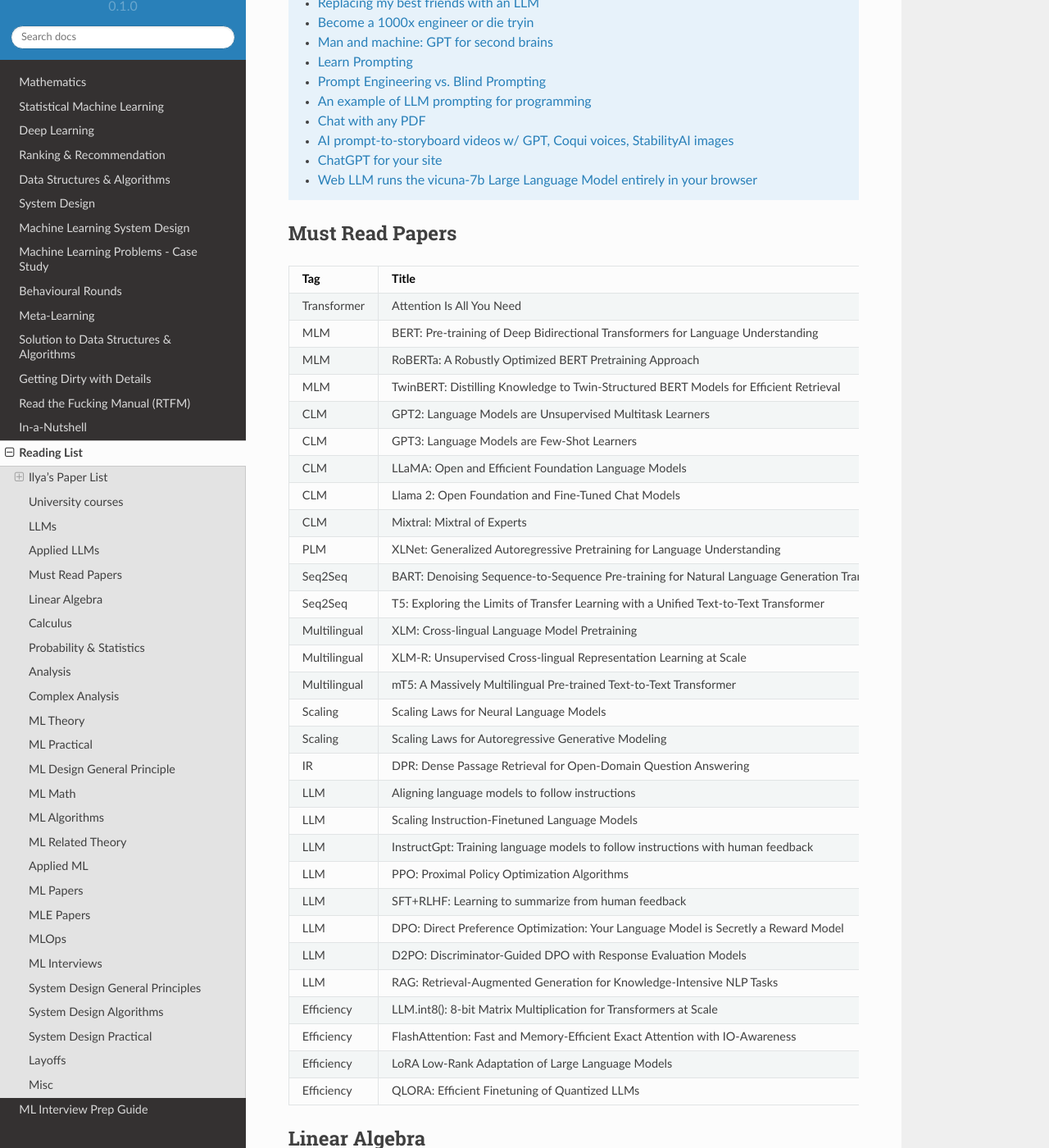
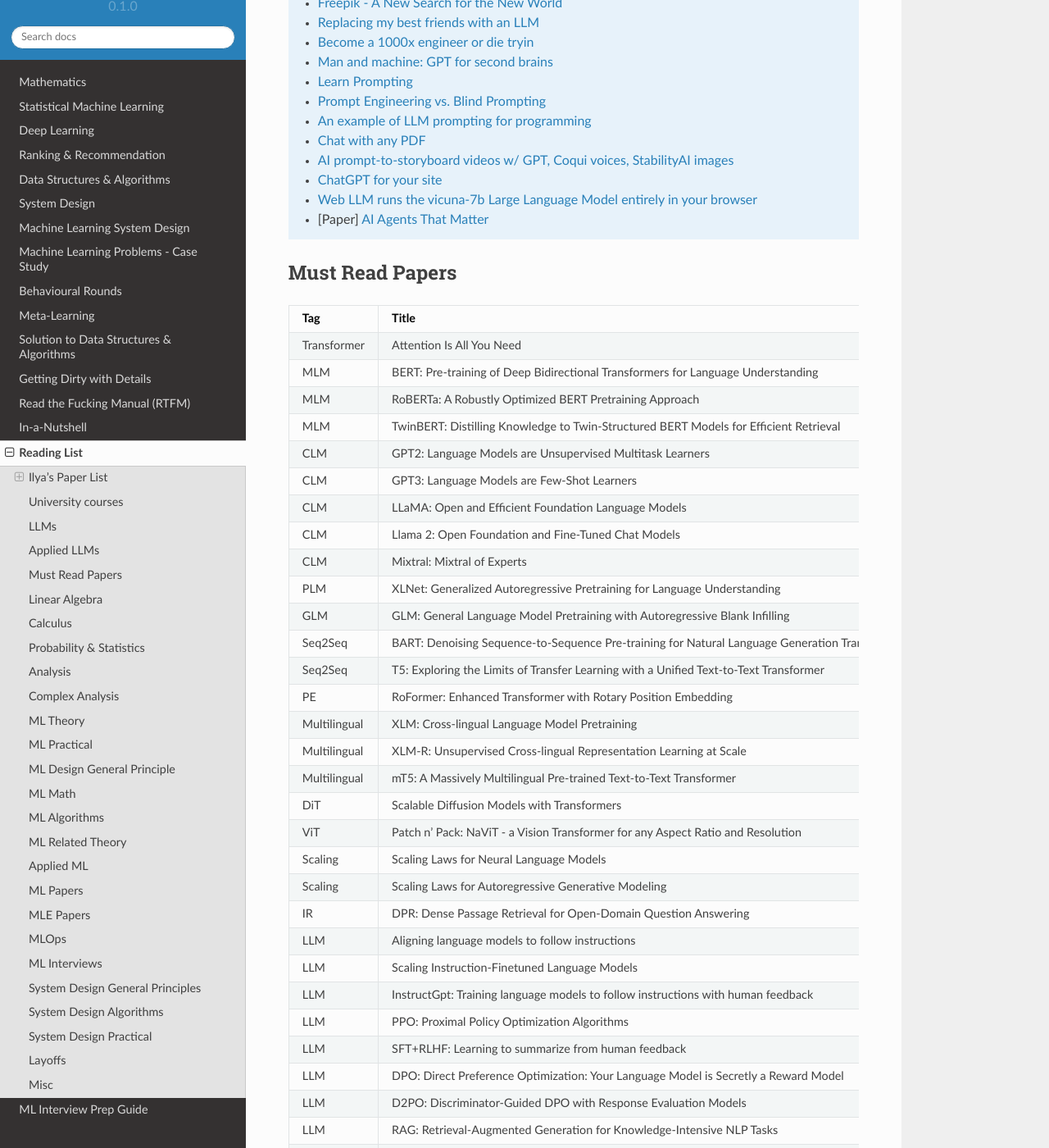
Before and after one commit to uselesstechjunks/leetcode, a Sphinx documentation site: the page built from docs/source/readlist.rst, in a window 1280 px wide and 1400 px high, scrolled down 2468 px. Shown: the whole window at 82% size. Built offline with Sphinx 7.4.7 and the Read the Docs theme 2.0.0, drawn with Linux system fonts in a browser that asks for light colours; some of the changed text lies outside the part shown.

Commit message:
Update readlist.rst (#205)
* Update readlist.rst

* Update nlp.rst

* Update readlist.rst

* Update readlist.rst

```diff
--- a/docs/source/dl/application/nlp.rst
+++ b/docs/source/dl/application/nlp.rst
@@ -142,6 +142,7 @@ Position Encoding
 .. note::
 	* Position Information in Transformers: An Overview
 	* Rethinking Positional Encoding in Language Pre-training
+	* `RoPE <https://blog.eleuther.ai/rotary-embeddings/>`
 
 *****************************************************************************************
 Architecture
--- a/docs/source/readlist.rst
+++ b/docs/source/readlist.rst
@@ -66,6 +66,7 @@ University courses
 LLMs
 ******************************************************************************************
 .. note::
+	* [Practical] `The Large Language Model Playbook <https://cyrilzakka.github.io/llm-playbook/index.html>`_
 	* [Sebastian Rachka] `Understanding Large Language Models <https://magazine.sebastianraschka.com/p/understanding-large-language-models>`_
 	* [Github] `LLM Course <https://github.com/mlabonne/llm-course>`_
 	* [MIT] `Self-Supervised Learning and Foundation Models <https://www.futureofai.mit.edu/>`_
@@ -106,6 +107,7 @@ Applied LLMs
 	* `AI prompt-to-storyboard videos w/ GPT, Coqui voices, StabilityAI images <https://meyer.id/>`_
 	* `ChatGPT for your site <https://letterdrop.com/chatgpt?ref=hn>`_
 	* `Web LLM runs the vicuna-7b Large Language Model entirely in your browser <https://simonwillison.net/2023/Apr/16/web-llm/>`_
+	* [Paper] `AI Agents That Matter <https://arxiv.org/pdf/2407.01502>`_
 
 ******************************************************************************************
 Must Read Papers
@@ -124,11 +126,15 @@ Must Read Papers
 		CLM, Llama 2: Open Foundation and Fine-Tuned Chat Models
 		CLM, Mixtral: Mixtral of Experts
 		PLM, XLNet: Generalized Autoregressive Pretraining for Language Understanding
+		GLM, GLM: General Language Model Pretraining with Autoregressive Blank Infilling
 		Seq2Seq, BART: Denoising Sequence-to-Sequence Pre-training for Natural Language Generation Translation and Comprehension
 		Seq2Seq, T5: Exploring the Limits of Transfer Learning with a Unified Text-to-Text Transformer
+		PE, RoFormer: Enhanced Transformer with Rotary Position Embedding
 		Multilingual, XLM: Cross-lingual Language Model Pretraining
 		Multilingual, XLM-R: Unsupervised Cross-lingual Representation Learning at Scale
 		Multilingual, mT5: A Massively Multilingual Pre-trained Text-to-Text Transformer
+		DiT, Scalable Diffusion Models with Transformers
+		ViT, Patch n' Pack: NaViT - a Vision Transformer for any Aspect Ratio and Resolution
 		Scaling, Scaling Laws for Neural Language Models
 		Scaling, Scaling Laws for Autoregressive Generative Modeling
 		IR, DPR: Dense Passage Retrieval for Open-Domain Question Answering
```
